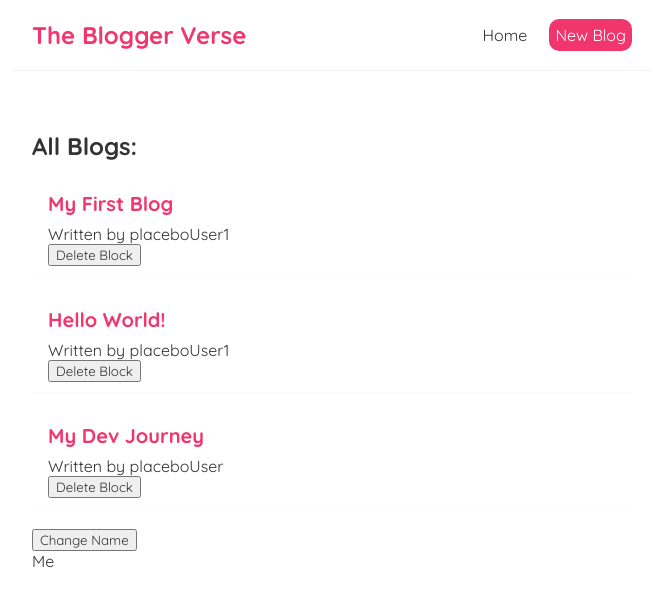
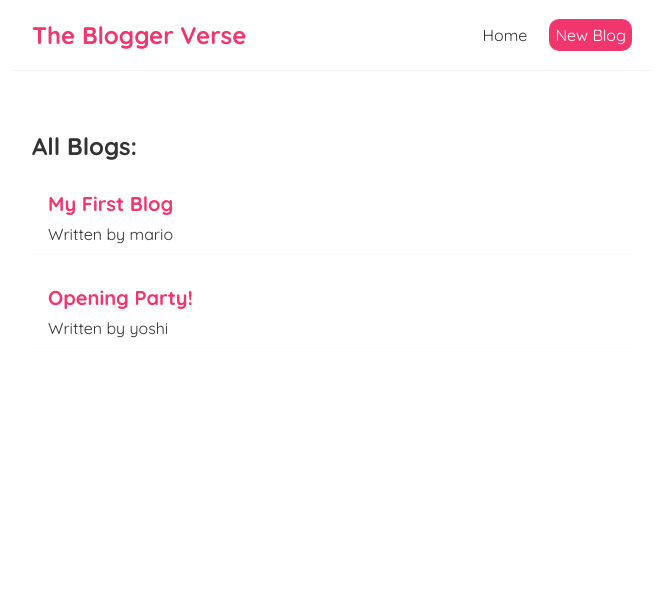
Before and after one commit to Mutinda-Trevor/Blogger-Verse, a React (Create React App) app: page / in a window 1280 px wide. Shown: the top 606 px of the page, without its empty margins (308-971 px from the left). Built offline with nearby package versions, Linux system fonts and the light colour scheme; data requests are answered from the project's data file.

Commit message:
fetching data with useEffect

```diff
--- a/src/BlogList.js
+++ b/src/BlogList.js
@@ -2,7 +2,7 @@
 //   const blogs = props.blogs;
 //   const title = props.title;
 
-const BlogList = ({ blogs, title, handleDelete }) => {
+const BlogList = ({ blogs, title /*handleDelete*/ }) => {
   return (
     <div className="blog-list">
       <h2>{title}</h2>
@@ -10,7 +10,7 @@
         <div className="blog-preview" key={e.id}>
           <h2>{e.title}</h2>
           <p>Written by {e.author}</p>
-          <button onClick={() => handleDelete(e.id)}>Delete Block</button>
+          {/* <button onClick={() => handleDelete(e.id)}>Delete Block</button> */}
         </div>
       ))}
     </div>
--- a/src/Home.js
+++ b/src/Home.js
@@ -4,40 +4,38 @@
 // Use State Hook
 
 const Home = () => {
-  const [blogs, setBlogs] = useState([
-    {
-      title: "My First Blog",
-      body: "lorem ipsum...",
-      author: "placeboUser1",
-      id: 1,
-    },
-    {
-      title: "Hello World!",
-      body: "lorem ipsum...",
-      author: "placeboUser1",
-      id: 2,
-    },
-    {
-      title: "My Dev Journey",
-      body: "lorem ipsum...",
-      author: "placeboUser",
-      id: 3,
-    },
-  ]);
-  const [name, setName] = useState("Me");
-  const handleDelete = (id) => {
-    const newBlogs = blogs.filter((e) => e.id !== id);
-    setBlogs(newBlogs);
-  };
+  const [blogs, setBlogs] = useState(null);
+  // const [name, setName] = useState("Me");
+
+  // const handleDelete = (id) => {
+  //   const newBlogs = blogs.filter((e) => e.id !== id);
+  //   setBlogs(newBlogs);
+  // };
+
+  // useEffect(() => {
+  //   console.log("Use Effect dry-ran");
+  // }, [name]);
   useEffect(() => {
-    console.log("Use Effect dry-ran");
-  }, [name]);
+    fetch("http://localhost:8000/blogs")
+      .then((res) => {
+        return res.json();
+      })
+      .then((data) => {
+        setBlogs(data);
+      });
+  }, []);
 
   return (
     <div className="home">
-      <BlogList blogs={blogs} title="All Blogs:" handleDelete={handleDelete} />
-      <button onClick={() => setName("Them")}>Change Name</button>
-      <p>{name}</p>
+      {blogs && (
+        <BlogList
+          blogs={blogs}
+          title="All Blogs:"
+          // handleDelete={handleDelete}
+        />
+      )}
+      {/* <button onClick={() => setName("Them")}>Change Name</button>
+      <p>{name}</p> */}
       {/* <BlogList
         blogs={blogs.filter((blog) => blog.author === "placeboUser1")}
         title="First Author's Blogs:"
```
